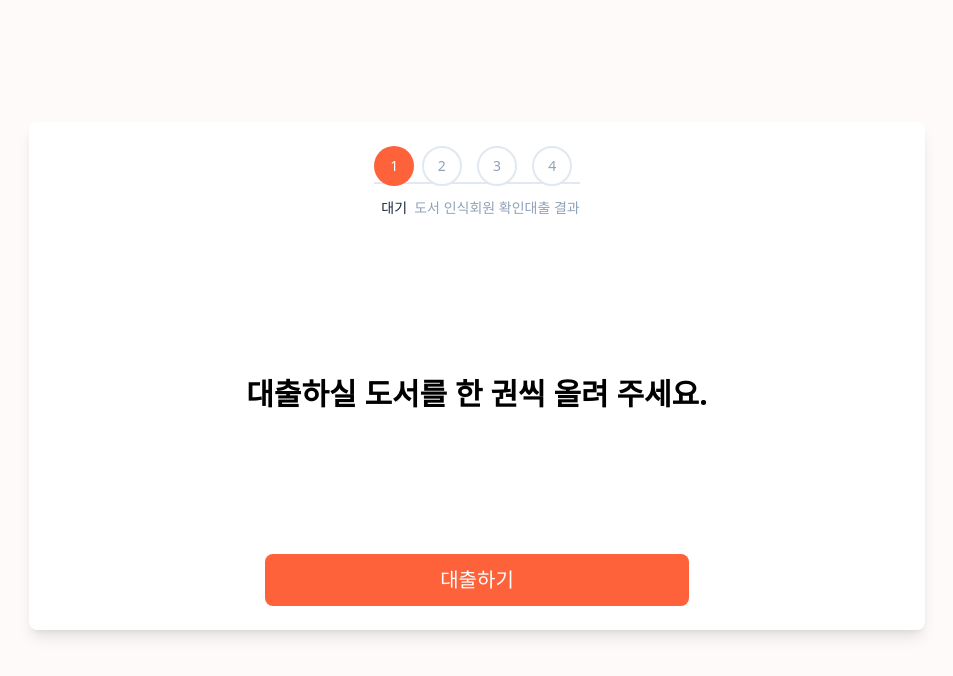
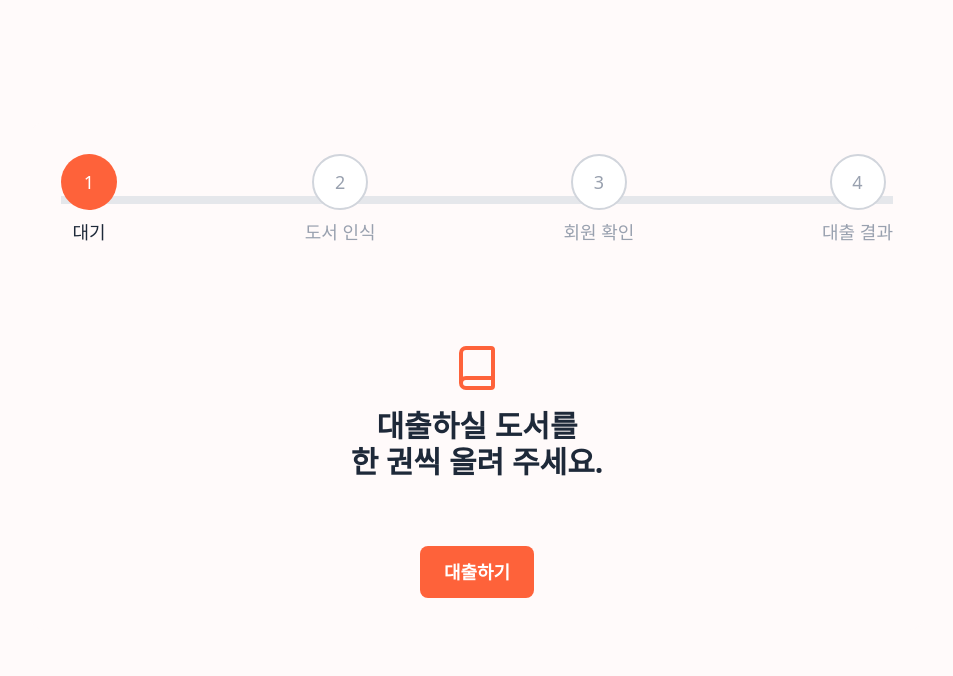
Before and after one commit to hyuun13/frontend, a React (Vite) app in the folder librAIrn/: page /admin/robot/screen in a window 1280 px wide. Shown: the top 676 px of the page, without its empty margins (163-1116 px from the left). Built offline with nearby package versions, Linux system fonts and the light colour scheme; the HTML template or start-up script is replaced by a standard one.

Commit message:
fix: update robothome

```diff
--- a/librAIrn/src/components/ui/step-indicator.tsx
+++ b/librAIrn/src/components/ui/step-indicator.tsx
@@ -9,32 +9,31 @@ interface StepIndicatorProps {
   currentStep: number;
 }
 
-export default function StepIndicator({
+const StepIndicator: React.FC<StepIndicatorProps> = ({
   steps,
   currentStep,
-}: StepIndicatorProps) {
+}) => {
   return (
-    <div className="relative mb-10">
-      <div className="absolute top-1/2 left-0 w-full h-0.5 bg-slate-200" />
+    <div className="relative mb-8 w-full max-w-4xl mx-auto">
+      <div className="absolute top-1/2 left-0 w-full h-2 bg-gray-200 transform -translate-y-1/2" />
       <div
-        className="absolute top-1/2 left-0 h-0.5 bg-orange transition-all duration-500 ease-in-out"
+        className="absolute top-1/2 left-0 h-2 bg-orange transition-all duration-500 ease-in-out transform -translate-y-1/2"
         style={{ width: `${(currentStep / (steps.length - 1)) * 100}%` }}
       />
-
       <div className="relative flex justify-between">
         {steps.map((step, index) => (
           <div key={index} className="flex flex-col items-center">
             <div
-              className={`w-10 h-10 rounded-full flex items-center justify-center mb-3
+              className={`w-10 h-10 md:w-12 md:h-12 lg:w-14 lg:h-14 rounded-full flex items-center justify-center mb-2 transition-all duration-300
                 ${
                   index <= currentStep
                     ? "bg-orange text-white"
-                    : "bg-white border-2 border-slate-200 text-slate-400"
+                    : "bg-white border-2 border-gray-300 text-gray-400"
                 }`}
             >
               {index < currentStep ? (
                 <svg
-                  className="w-6 h-6"
+                  className="w-6 h-6 md:w-8 md:h-8 lg:w-10 lg:h-10"
                   fill="none"
                   viewBox="0 0 24 24"
                   stroke="currentColor"
@@ -47,11 +46,13 @@ export default function StepIndicator({
                   />
                 </svg>
               ) : (
-                <span className="text-sm font-medium">{index + 1}</span>
+                <span className="text-sm md:text-base lg:text-lg font-medium">
+                  {index + 1}
+                </span>
               )}
             </div>
             <span
-              className={`text-sm font-medium ${index <= currentStep ? "text-slate-800" : "text-slate-400"}`}
+              className={`text-sm md:text-base lg:text-lg font-medium ${index <= currentStep ? "text-gray-800" : "text-gray-400"}`}
             >
               {step.label}
             </span>
@@ -60,4 +61,6 @@ export default function StepIndicator({
       </div>
     </div>
   );
-}
+};
+
+export default StepIndicator;
--- a/librAIrn/src/pages/admin/RobotHome.tsx
+++ b/librAIrn/src/pages/admin/RobotHome.tsx
@@ -11,6 +11,8 @@ import { fillBookDetailsNaver } from "../../utils/fillBookDetailsNaver";
 import { mapToBookCardVertical } from "../../utils/transformers";
 import { BookBorrowRequestDto } from "../../backapi/data-contracts";
 import { isBookCardVertical } from "../../utils/validators";
+import { motion, AnimatePresence } from "framer-motion";
+import { Book, User, CheckCircle, AlertCircle } from "lucide-react";
 
 const calculateReturnDate = () => {
   const returnDate = new Date();
@@ -23,7 +25,7 @@ async function pollData<T>(
   fetchFunction: () => Promise<T | null>,
   onSuccess: (data: T) => void,
   onTimeout: () => void,
-  timeout: number = 5000,
+  timeout: number = 10000,
   interval: number = 500
 ): Promise<void> {
   let elapsedTime = 0;
@@ -58,6 +60,7 @@ export default function RobotHome() {
   const [currentStep, setCurrentStep] = useState(0);
   const [isLoading, setIsLoading] = useState(false);
   const [errorMessage, setErrorMessage] = useState<string | null>(null);
+  const [loadingMessage, setLoadingMessage] = useState<string | null>(null);
 
   const [bookInfo, setBookInfo] = useState<BookCardVertical | null>(null);
   const [bookLoaded, setBookLoaded] = useState(false);
@@ -97,7 +100,7 @@ export default function RobotHome() {
       const timeout = setTimeout(() => {
         setErrorMessage(null);
         resetProcess();
-      }, 10000);
+      }, 30000);
       return () => clearTimeout(timeout);
     }
   }, [errorMessage]);
@@ -111,6 +114,7 @@ export default function RobotHome() {
   const resetProcess = () => {
     setCurrentStep(0);
     setBookInfo(null);
+    setBookLoaded(false); // Reset bookLoaded to false
     setUserInfo(null);
     setBorrowResult(null);
     setErrorMessage(null);
@@ -146,6 +150,7 @@ export default function RobotHome() {
   // 🔹 Fetch User Info with Polling
   const handleMemberRecognition = async () => {
     setIsLoading(true);
+    setLoadingMessage("회원 QR코드를 카메라에 인식해주십시오.");
     setErrorMessage(null);
 
     await pollData(
@@ -155,7 +160,10 @@ export default function RobotHome() {
         setCurrentStep(2);
       },
       () => setErrorMessage("회원 정보를 가져오는 데 실패했습니다.")
-    ).finally(() => setIsLoading(false));
+    ).finally(() => {
+      setIsLoading(false);
+      setLoadingMessage(null);
+    });
   };
 
   // 🔹 Borrow Book
@@ -198,18 +206,41 @@ export default function RobotHome() {
   };
 
   return (
-    <div className="flex items-center justify-center min-h-screen bg-snow">
-      <div className="relative w-full max-w-4xl aspect-[6/3.4] flex flex-col items-center justify-between p-6 bg-white rounded-lg shadow-lg">
+    <div className="flex items-center justify-center min-h-screen">
+      <motion.div
+        initial={{ opacity: 0, scale: 0.9 }}
+        animate={{ opacity: 1, scale: 1 }}
+        transition={{ duration: 0.5 }}
+        className="relative w-full max-w-4xl aspect-[6/3.4] flex flex-col items-center justify-between p-8 bg-snow rounded-2xl"
+      >
+        <div className="w-full">
           <StepIndicator steps={steps} currentStep={currentStep} />
-        <div className="flex flex-col items-center justify-center flex-grow text-center">
+        </div>
+        <AnimatePresence mode="wait">
+          <motion.div
+            key={currentStep}
+            initial={{ opacity: 0, y: 20 }}
+            animate={{ opacity: 1, y: 0 }}
+            exit={{ opacity: 0, y: -20 }}
+            transition={{ duration: 0.3 }}
+            className="flex flex-col items-center justify-center flex-grow text-center"
+          >
             {isLoading ? (
-            <div className="w-16 h-16 border-4 border-orange-400 border-t-transparent rounded-full animate-spin"></div>
+              <div className="flex flex-col items-center space-y-4">
+                <div className="w-16 h-16 border-4 border-orange border-t-transparent rounded-full animate-spin"></div>
+                {loadingMessage && (
+                  <h1 className="text-2xl font-bold text-gray-800">
+                    {loadingMessage}
+                  </h1>
+                )}
+              </div>
             ) : errorMessage ? (
-            <h1 className="mb-6 text-3xl font-bold">{errorMessage}</h1>
-          ) : currentStep === 1 ? (
-            bookInfo ? (
+              <div className="flex items-center space-x-2 text-orange">
+                <AlertCircle size={24} />
+                <h1 className="text-2xl font-bold">{errorMessage}</h1>
+              </div>
+            ) : currentStep === 1 && bookInfo ? (
               <div className="flex flex-col md:flex-row items-center justify-center gap-6 w-full max-w-lg">
-                {/* Book Cover */}
                 <div className="w-32 sm:w-48 md:w-56 lg:w-64 aspect-[3/4] overflow-hidden rounded-lg shadow-lg">
                   <img
                     src={bookInfo.coverImageUrl || "/placeholder.svg"}
@@ -217,72 +248,69 @@ export default function RobotHome() {
                     className="w-full h-full object-cover"
                   />
                 </div>
-                {/* Book Info */}
                 <div className="flex flex-col items-center md:items-start text-center md:text-left">
                   {bookInfo.status === "대출 가능" ? (
-                    <h2 className="text-2xl md:text-3xl font-bold">
-                      『{bookInfo.title}』을 대출하시겠습니까?
+                    <h2 className="text-2xl md:text-3xl font-bold text-gray-800">
+                      『{bookInfo.title}』을 <br />
+                      대출하시겠습니까?
                     </h2>
                   ) : (
-                    <div className="flex items-center gap-2 text-red-600">
-                      <svg
-                        className="w-6 h-6"
-                        viewBox="0 0 24 24"
-                        stroke="currentColor"
-                        fill="none"
-                      >
-                        <path
-                          strokeLinecap="round"
-                          strokeLinejoin="round"
-                          strokeWidth={2}
-                          d="M12 9v2m0 4h.01M12 4a8 8 0 110 16 8 8 0 010-16z"
-                        />
-                      </svg>
+                    <div className="flex items-center gap-2 text-orange">
+                      <AlertCircle size={24} />
                       <p className="text-xl font-semibold">
-                        이 도서는 {bookInfo.status}입니다.
+                        {bookInfo.status}인 도서입니다.
                       </p>
                     </div>
                   )}
                 </div>
               </div>
-            ) : (
-              <div className="w-16 h-16 border-4 border-orange-400 border-t-transparent rounded-full animate-spin"></div>
-            )
             ) : currentStep === 2 && userInfo ? (
-            <>
+              <div className="flex flex-col items-center space-y-4">
+                <User size={48} className="text-orange" />
                 {userInfo.userStatus === "대출 가능" ? (
-                <p className="mb-6 text-3xl">
-                  {userInfo.userName}님, 대출하시겠습니까?
+                  <p className="text-3xl font-bold text-gray-800">
+                    {userInfo.userName}님, <br />
+                    대출하시겠습니까?
                   </p>
                 ) : (
-                <p className="mb-6 text-3xl">
-                  {userInfo.userName}님, {userInfo.userStatus}
+                  <p className="text-3xl font-bold text-gray-800">
+                    {userInfo.userName}님, <br />
+                    {userInfo.userStatus}
                   </p>
                 )}
-            </>
+              </div>
             ) : currentStep === 3 && borrowResult ? (
-            <>
+              <div className="flex flex-col items-center space-y-4">
+                {borrowResult.status === "success" ? (
+                  <CheckCircle size={48} className="text-blue" />
+                ) : (
+                  <AlertCircle size={48} className="text-orange" />
+                )}
                 <p
-                className={`mb-6 text-3xl font-bold ${
+                  className={`text-3xl font-bold ${
                     borrowResult.status === "success"
-                    ? "text-green-600"
-                    : "text-red-600"
+                      ? "text-blue"
+                      : "text-orange"
                   }`}
                 >
                   {borrowResult.message}
                 </p>
                 {borrowResult.status === "success" && (
-                <p className="text-xl">
-                  반납 예정일: {borrowResult.returnDate}
+                  <p className="text-xl text-gray-600">
+                    반납 예정일 {borrowResult.returnDate}
                   </p>
                 )}
-            </>
+              </div>
             ) : currentStep === 0 && !bookLoaded ? (
-            <h1 className="mb-6 text-3xl font-bold">
-              대출하실 도서를 한 권씩 올려 주세요.
+              <div className="flex flex-col items-center space-y-4">
+                <Book size={48} className="text-orange" />
+                <h1 className="text-3xl font-bold text-gray-800">
+                  대출하실 도서를 <br />한 권씩 올려 주세요.
                 </h1>
+              </div>
             ) : null}
-        </div>
+          </motion.div>
+        </AnimatePresence>
 
         <div
           className={`w-full flex ${
@@ -290,46 +318,54 @@ export default function RobotHome() {
           }`}
         >
           {currentStep > 0 && (
-            <button
+            <motion.button
+              whileHover={{ scale: 1.05 }}
+              whileTap={{ scale: 0.95 }}
               onClick={resetProcess}
-              className="w-1/2 px-6 py-3 text-xl text-white bg-gray-500 rounded-lg hover:bg-gray-600"
+              className="px-6 py-3 text-lg font-semibold text-white bg-gray-500 rounded-lg hover:bg-gray-600 transition-colors"
             >
               처음으로
-            </button>
+            </motion.button>
           )}
 
           {!isLoading && currentStep < 3 && (
             <>
               {currentStep === 0 && (
-                <button
+                <motion.button
+                  whileHover={{ scale: 1.05 }}
+                  whileTap={{ scale: 0.95 }}
                   onClick={handleBookRecognition}
-                  className="w-1/2 px-6 py-3 text-xl text-white bg-orange rounded-lg hover:bg-orange-hover"
+                  className="px-6 py-3 text-lg font-semibold text-white bg-orange rounded-lg hover:bg-orange-hover transition-colors"
                 >
                   대출하기
-                </button>
+                </motion.button>
               )}
 
               {currentStep === 1 && bookInfo?.status === "대출 가능" && (
-                <button
+                <motion.button
+                  whileHover={{ scale: 1.05 }}
+                  whileTap={{ scale: 0.95 }}
                   onClick={handleMemberRecognition}
-                  className="w-1/2 px-6 py-3 text-xl text-white bg-orange rounded-lg hover:bg-orange-hover"
+                  className="px-6 py-3 text-lg font-semibold text-white bg-orange rounded-lg hover:bg-orange-hover transition-colors"
                 >
                   대출하기
-                </button>
+                </motion.button>
               )}
 
               {currentStep === 2 && userInfo?.userStatus === "대출 가능" && (
-                <button
+                <motion.button
+                  whileHover={{ scale: 1.05 }}
+                  whileTap={{ scale: 0.95 }}
                   onClick={handleBorrow}
-                  className="w-1/2 px-6 py-3 text-xl text-white bg-orange rounded-lg hover:bg-orange-hover"
+                  className="px-6 py-3 text-lg font-semibold text-white bg-orange rounded-lg hover:bg-orange-hover transition-colors"
                 >
                   대출하기
-                </button>
+                </motion.button>
               )}
             </>
           )}
         </div>
-      </div>
+      </motion.div>
     </div>
   );
 }
```
Lines whose indentation alone changed are shown as unchanged.
